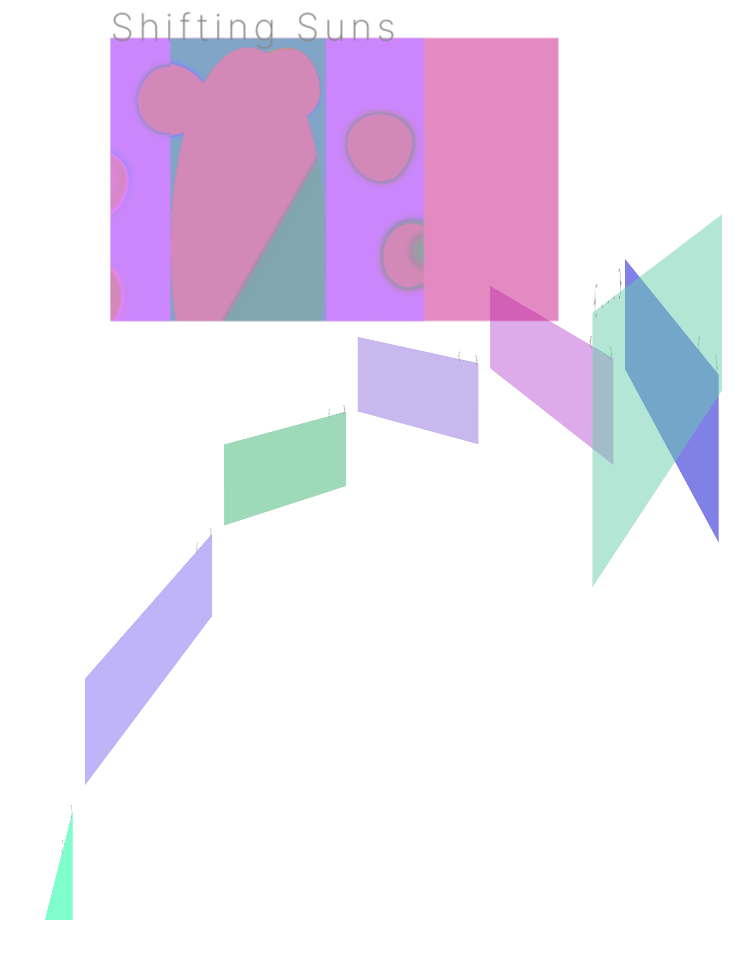
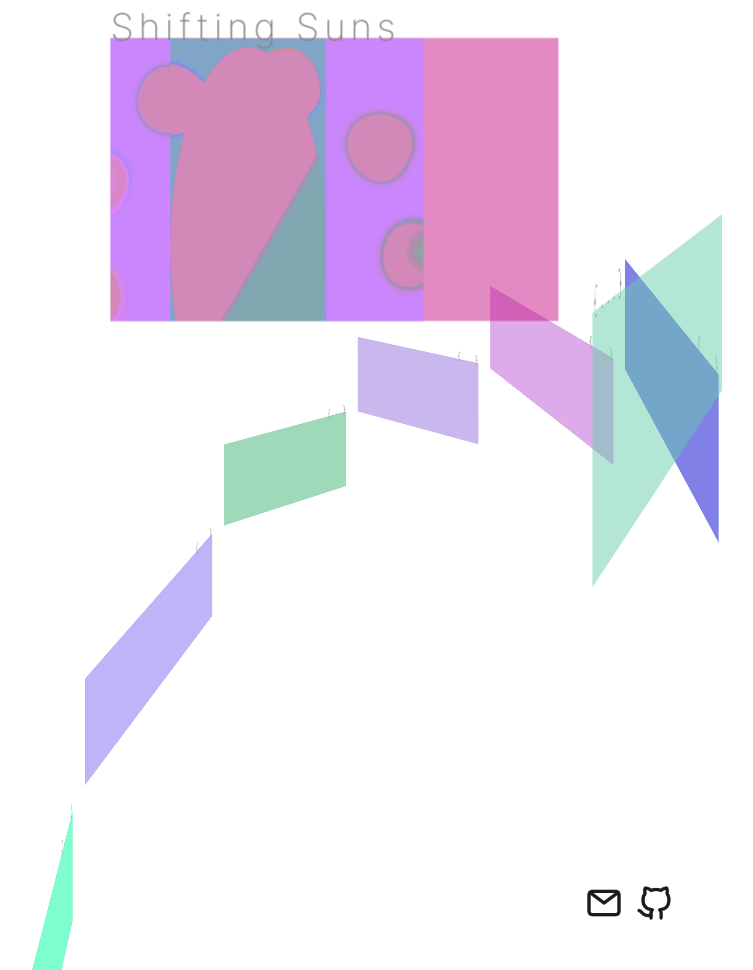
Before and after one commit to andrasnyarai/expersonal, a Gatsby site: page / in a window 1280 px wide. Shown: the part 204-1174 px from the top of the page, without its empty margins (282-1035 px from the left). Before the commit the page ends 1124 px from the top, so only its background shows below. Built offline with nearby package versions, Linux system fonts and the light colour scheme; Gatsby itself is replaced by a stand-in of ours.

Commit message:
add footer with external links

```diff
--- /dev/null
+++ b/src/globalComponents/footer.js
@@ -0,0 +1,28 @@
+import React from 'react'
+import styled from 'styled-components'
+import Image from './image'
+
+const FooterWrapper = styled.div`
+  display: flex;
+  padding-right: 15px;
+  justify-content: flex-end;
+`
+
+const IconWrapper = styled.a`
+  width: 40px;
+  margin: 5px;
+  cursor: pointer;
+`
+
+export default function Footer() {
+  return (
+    <FooterWrapper className="footerIcons">
+      <IconWrapper href="mailto:andrasnyarai@gmail.com">
+        <Image imageName={'email.png'} />
+      </IconWrapper>
+      <IconWrapper target="_blank" href="https://github.com/andrasnyarai">
+        <Image imageName={'github.png'} />
+      </IconWrapper>
+    </FooterWrapper>
+  )
+}
--- a/src/globalComponents/layout.js
+++ b/src/globalComponents/layout.js
@@ -1,6 +1,7 @@
 import React, { useState, useEffect } from 'react'
 import { StaticQuery, graphql } from 'gatsby'
 import Header from './header'
+import Footer from './footer'
 import styled, { createGlobalStyle } from 'styled-components'
 
 import './../fonts/Inter/inter.css'
@@ -12,24 +13,29 @@ const GlobalStyle = createGlobalStyle`
   body {
     font-family: 'Inter', sans-serif;
     margin: 0;
+    --black: #111;
+    --white: #fff
   }
   .light {
     .background {
-      background-color: #fff;
+      background-color: var(--white);
     }
     .siteTitle, .cardTitle {
-      color: #111;
+      color: var(--black);
     }
   }
   .dark {
     .background {
-      background-color: #111;
+      background-color: var(--black);
     }
     .siteTitle, .cardTitle {
-      color: #fff;
+      color: var(--white);
     }
     .logoWrapper {
       filter: invert(1);
+    }
+    .footerIcons {
+      filter: invert(1) contrast(5)
     }
   }
 `
@@ -72,6 +78,7 @@ export default function Layout({ children }) {
             <div>
               <main>{children}</main>
             </div>
+            <Footer />
           </MainWrapper>
         </Background>
       )}
```
Also changed, not shown: readme.MD, src/images/email.png (added), src/images/github.png (added).
